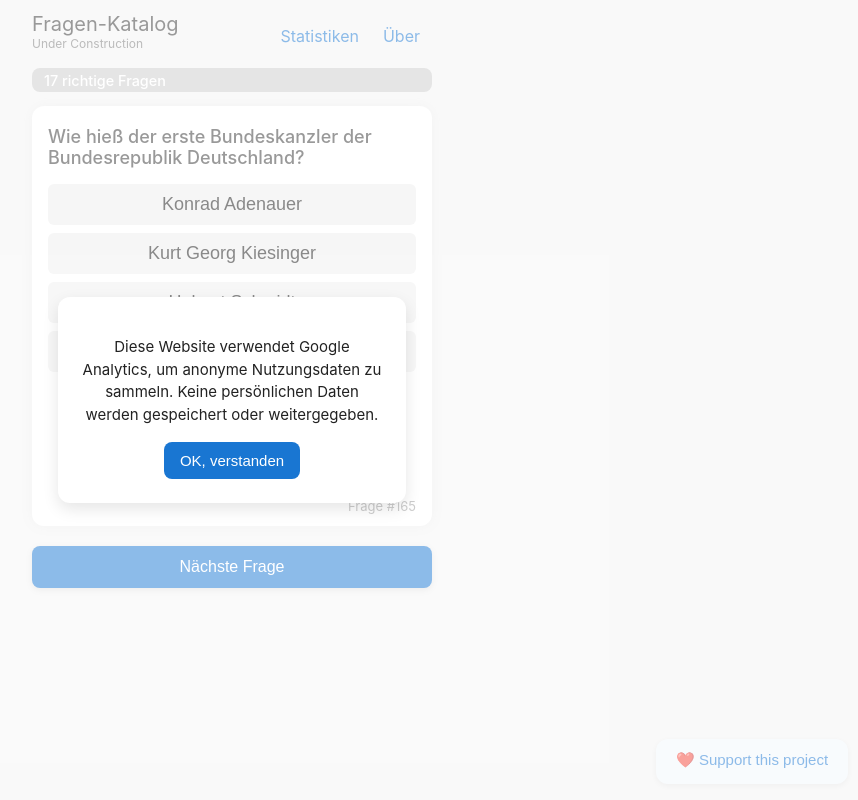
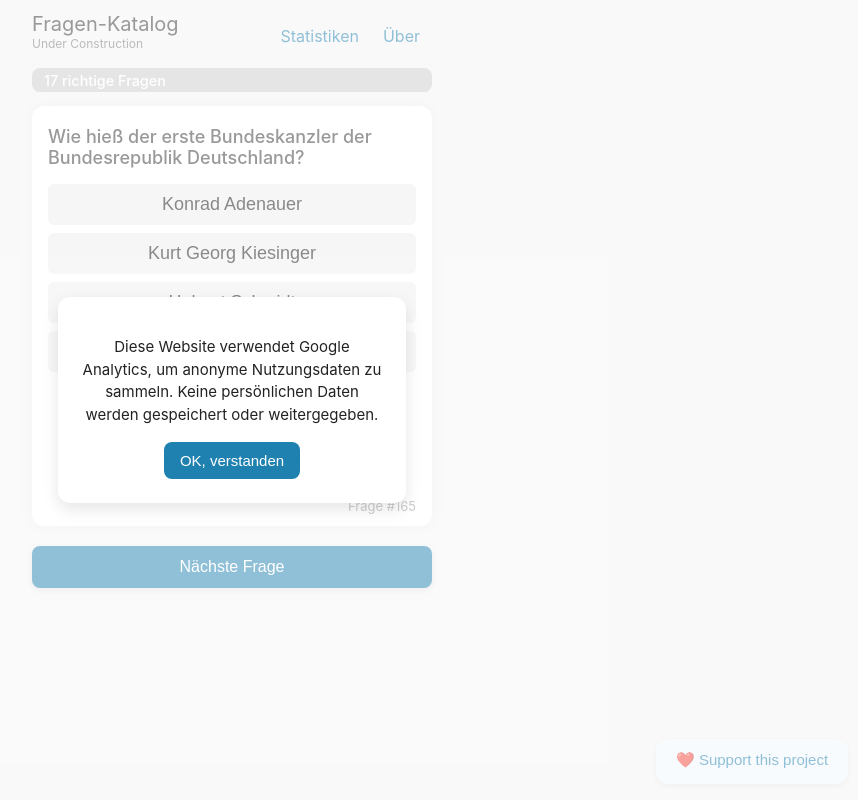
Before and after one commit to roieshalom/fragen-katalog-v2, a React (Vite) app: page / in a window 1280 px wide. Shown: the whole page, without its empty margins (408-1266 px from the left). Built offline with nearby package versions, Linux system fonts and the light colour scheme.

Commit message:
Change primary color from #1976d2 to #1e81b0

```diff
--- a/src/style.css
+++ b/src/style.css
@@ -6,7 +6,7 @@
   --color-text: #333;
   --color-dark: #131313;
   --color-light: #ccc;
-  --color-primary: #1976d2;
+  --color-primary: #1e81b0;
   --color-success: #4caf50;
   --color-error: #f44336;
   --color-overlay: rgba(0, 0, 0, 0.5);
```
